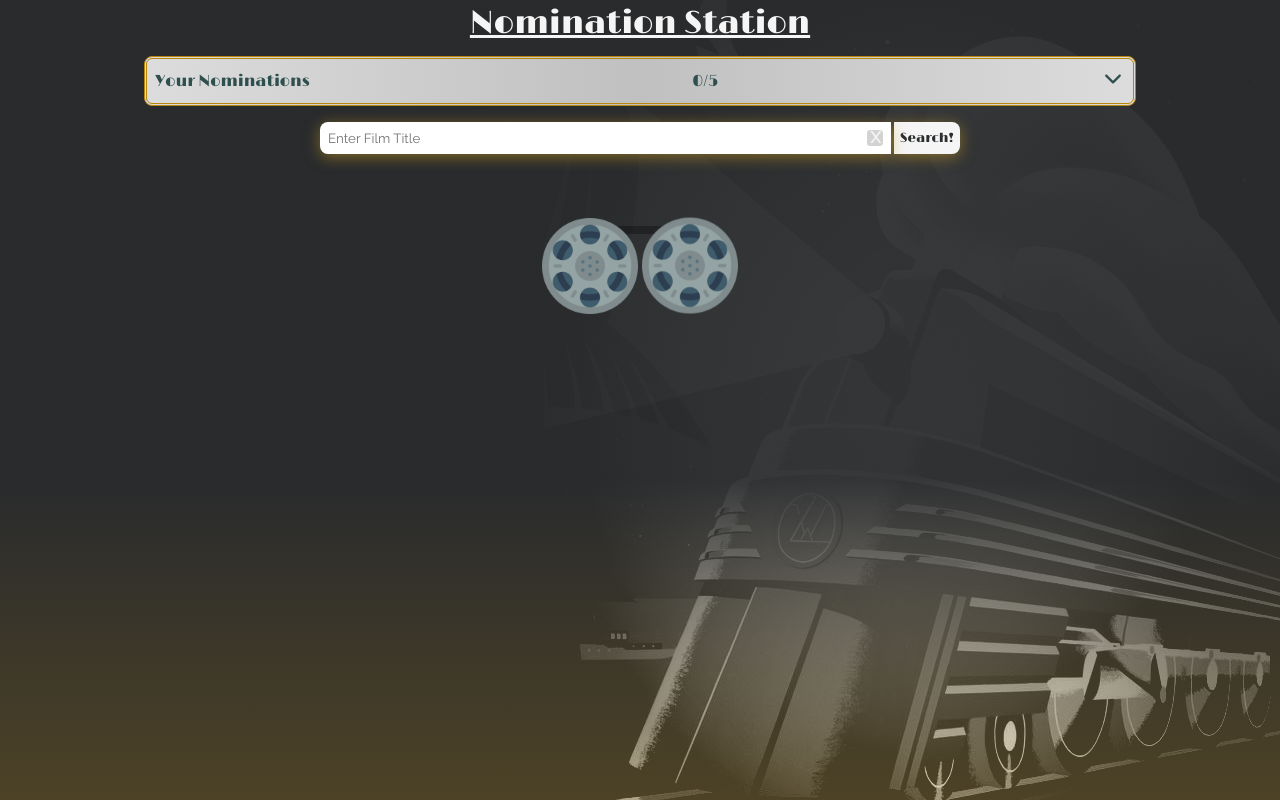
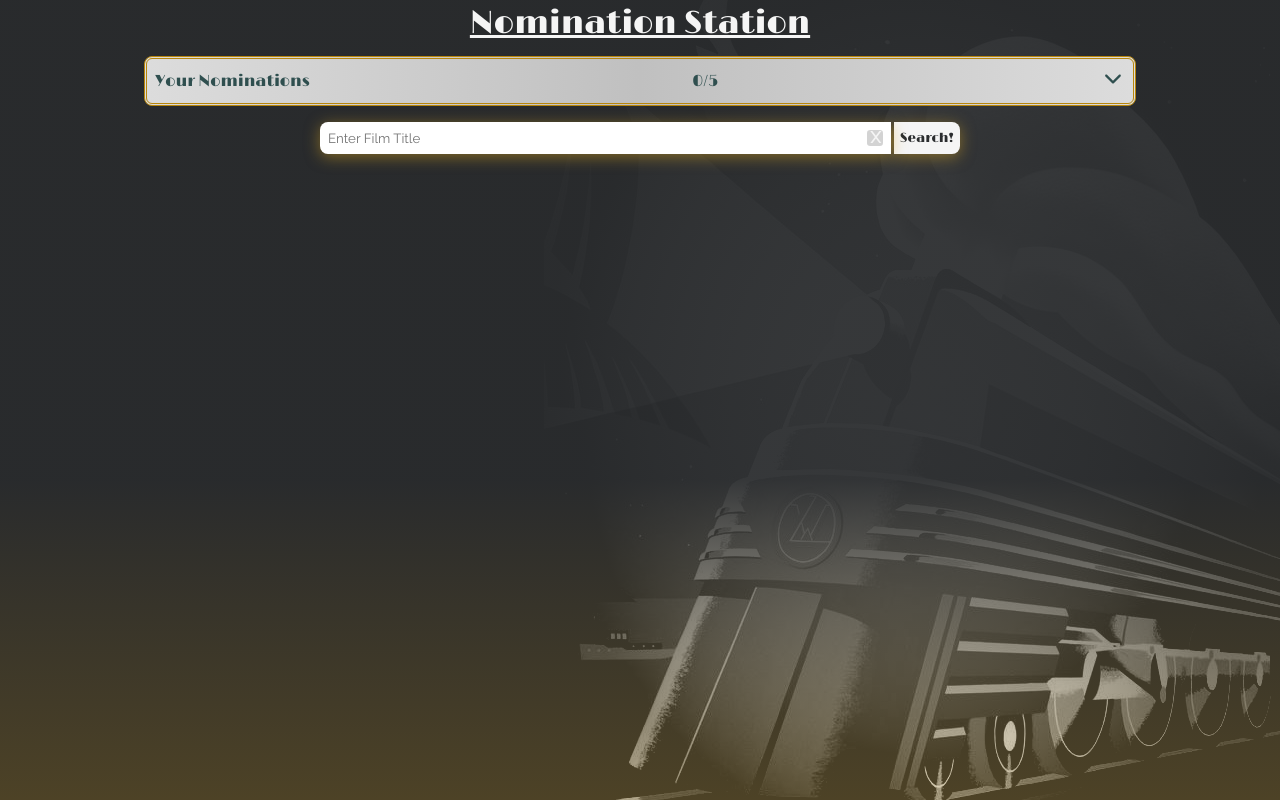
Before and after one commit to CraigNock/NominationStation, a React (Create React App) app: page / in a window 1280 px wide. Built offline with nearby package versions, Linux system fonts and the light colour scheme.

Commit message:
styling, load state

```diff
--- a/src/components/FilmCard/FilmCard.tsx
+++ b/src/components/FilmCard/FilmCard.tsx
@@ -12,6 +12,7 @@ interface props {
   poster: string,
 };
 
+//// Card for display/selection of individual film data ////
 const FilmCard: React.FC<PropsWithChildren<props>> = ({index, title, year, poster, children}) => {
   const [imgError, setImgError] = useState<boolean>(false);
   return (
--- a/src/components/FilmsDisplay/FilmsDisplay.tsx
+++ b/src/components/FilmsDisplay/FilmsDisplay.tsx
@@ -21,12 +21,15 @@ interface props {
   setSearchResults: React.Dispatch<React.SetStateAction<searchResults>>,
   nominations: singleFilm[],
   toggleNomination: (film: singleFilm) => void,
+  loading: boolean,
 }
 
-const FilmsDisplay: React.FC<props> = ({searchResults, setSearchResults, nominations, toggleNomination}) => {
-//to disable showmorebutton while fetching
+//// Display for film search results ////
+const FilmsDisplay: React.FC<props> = ({searchResults, setSearchResults, nominations, toggleNomination, loading}) => {
+//to disable "Show More" button while fetching
   const [disable, setDisable] = useState<boolean>(false);
 
+////Function to fetch more results when "Show More" is selected and add them to searchResults////
   const handleGetMoreResults = async () : Promise<any> => {
   //if all possible results are already displayed, return
     if(parseInt(searchResults.count) <= searchResults.films.length) return;
@@ -35,6 +38,7 @@ const FilmsDisplay: React.FC<props> = ({searchResults, setSearchResults, nominat
     let page = Math.floor(searchResults.films.length / 10) + 1;
     let results: getFilmsResults | string = await getFilms(searchResults.searchTerm, page);
     let newResults = [...searchResults.films];
+  //if there is an error; typeof results will be 'string'
     if(typeof results === 'object'){
       newResults = newResults.concat(results.films);
       setSearchResults({
@@ -80,10 +84,11 @@ const FilmsDisplay: React.FC<props> = ({searchResults, setSearchResults, nominat
           >
             Show More
           </MoreButton>
-        : <Loader/>
+        : ''
         }
       </Gallery>
       </AnimatePresence>
+      {(loading || disable) && <Loader/>}
     </StyledDiv>
   )
 };
@@ -100,12 +105,6 @@ const StyledDiv = styled.div`
   overflow-Y: auto;
   border-radius: .5rem;
   /* border: 3px ridge darkgoldenrod; */
-  @media (min-width: ${MEDIA_GATE.tablet}px){
-
-  };
-  @media (min-width: ${MEDIA_GATE.desktop}px){
-
-  };
 `;
 const Gallery = styled(motion.div)`
   display: flex;
--- a/src/components/Loader/Loader.tsx
+++ b/src/components/Loader/Loader.tsx
@@ -5,7 +5,6 @@ import { motion, AnimatePresence } from 'framer-motion';
 import reel from '../../assets/reel.png';
 
 interface props {
-
 };
 const Loader : React.FC<props> = () => {
 
@@ -44,21 +43,24 @@ const Loader : React.FC<props> = () => {
 export default Loader;
 
 const Wrapper = styled(motion.div)`
+  width: 100%;
   margin: 4rem auto;
+  text-align: center;
 `;
 const Reel = styled(motion.img)`
-  width: 6rem;
-  height: 6rem;
+  width: 4rem;
+  height: 4rem;
   margin: 0 .15rem;
   padding: 0 0 .1rem 0;
+  filter: grayscale(50%);
 `;
 const Reel2 = styled(Reel)`
   padding: .1rem 0 0 0;
 `;
 const Bar = styled.div`
-  height: .5rem;
+  height: .25rem;
   width: 5rem;
-  background: rgba(0,0,0,.3) ;
+  background: rgba(0,0,0,.4) ;
   margin: -1rem auto;
   z-index: -1;
 `;
--- a/src/components/Main/Main.tsx
+++ b/src/components/Main/Main.tsx
@@ -6,6 +6,7 @@ import SearchBar from '../Searchbar';
 import FilmsDisplay from '../FilmsDisplay';
 import NominationsDisplay from '../NominationDisplay';
 import Banner from '../Banner';
+import Loader from '../Loader';
 
 import {singleFilm} from '../../types';
 import {searchResults} from '../../types';
@@ -30,7 +31,8 @@ const Main = () => {
   });
 //toggle banner open
   const[bannerOpen, setBannerOpen] = useState<boolean>(false);
-
+//display Loader when loading
+  const [loading, setLoading] = useState<boolean>(false);
 
 //Function to toggle whether film is nominated by user
   const toggleNomination = (film : singleFilm): void => {
@@ -43,7 +45,7 @@ const Main = () => {
       setNominations(newNoms);
     };
   };
-//shows alert when nomination slots full
+//shows banner when nomination slots full
   useEffect(()=>{
     if(nominations.length < 5)return;
     setBannerOpen(true);
@@ -68,6 +70,7 @@ const Main = () => {
           <SearchBar
             searchResults={searchResults}
             setSearchResults={setSearchResults}
+            setLoading={setLoading}
           />
         </NavBar>
       </AnimateSharedLayout>
@@ -76,6 +79,7 @@ const Main = () => {
           searchResults={searchResults}
           setSearchResults={setSearchResults}
           toggleNomination={toggleNomination}
+          loading={loading}
         />
         <Snackbar
           open={bannerOpen}
--- a/src/components/NominateButtonWrap/NominateButtonWrap.tsx
+++ b/src/components/NominateButtonWrap/NominateButtonWrap.tsx
@@ -1,12 +1,12 @@
 import React, { PropsWithChildren } from 'react';
 import styled from 'styled-components';
 import { motion } from 'framer-motion';
-
 
 interface props {
   color: string,
 };
 
+//// A wrap to style buttons that will be used for selection/deselection ////
 const NominateButtonWrap: React.FC<PropsWithChildren<props>> = ({color, children}) => {
 
   return (
--- a/src/components/NominationDisplay/NominationDisplay.tsx
+++ b/src/components/NominationDisplay/NominationDisplay.tsx
@@ -10,7 +10,6 @@ import {MEDIA_GATE} from '../../constants';
 
 import {IoIosArrowDown} from 'react-icons/io';
 import {IoIosArrowUp} from 'react-icons/io';
-// import {IoMdRemoveCircle} from 'react-icons/io';
 import {IoMdRemoveCircleOutline} from 'react-icons/io';
 
 
@@ -19,6 +18,17 @@ interface props {
   toggleNomination: (film: singleFilm) => void,
 }
 
+//Styling object to be conditionally applied to nomination count
+const fives = {
+  color: 'darkgoldenrod',
+  fontSize: '1.25rem',
+  borderRadius: '50%',
+  webkitBoxShadow: '0px 3px 15px rgba(218,165,32,.5)',
+  mozBoxShadow: '0px 3px 15px rgba(218,165,32,.5)',
+  boxShadow: '0px 3px 15px rgba(218,165,32,.5)',
+  };
+
+//// Displays films that user has nominated ////
 const NominationDisplay: React.FC<props> = ({nominations, toggleNomination}) => {
 //state to toggle full nomination list
   const [show, setShow] = useState<boolean>(false);
@@ -33,7 +43,7 @@ const NominationDisplay: React.FC<props> = ({nominations, toggleNomination}) =>
       >
         <span>Your Nominations</span>
         <span
-          style={{color: (nominations.length === 5)? 'darkgoldenrod': 'inherit'}}
+          style={(nominations.length === 5)? fives: {}}
         >
           {`${nominations.length}/5`}
         </span>
--- a/src/components/Searchbar/SearchBar.tsx
+++ b/src/components/Searchbar/SearchBar.tsx
@@ -12,20 +12,26 @@ import {MEDIA_GATE} from '../../constants';
 interface props {
   searchResults: searchResults,
   setSearchResults: React.Dispatch<React.SetStateAction<searchResults>>,
+  setLoading: React.Dispatch<React.SetStateAction<boolean>>,
 }
 
-
-const SearchBar: React.FC<props> = ({searchResults, setSearchResults}) => {
-
+//// Search form to retrieve film list for display/selection ////
+const SearchBar: React.FC<props> = ({searchResults, setSearchResults, setLoading}) => {
+//updates shown value in form
   const [inputValue, setInputValue] = useState<string>('');
+//disables submit button while searching
   const [disable, setDisable] = useState<boolean>(false);
+//used to display total results found (but not shown)
   const [resultCount, setResultCount] = useState<string>('');
+//used to display errors returned from fetch
   const [error, setError] = useState<string>('');
 
+////Function to fetch intial results of search////
   const submitHandle = async (search:string, page: number) : Promise<any> => {
     if(!search || search.length < 2) return;
 //disables search button until results fetched
     setDisable(true);
+    setLoading(true);
     let results: getFilmsResults | string = await getFilms(search, page);
 //if there is an error; typeof results will be 'string'
     if(typeof results === 'object'){
@@ -41,6 +47,7 @@ const SearchBar: React.FC<props> = ({searchResults, setSearchResults}) => {
       setError(results);
     };
     setDisable(false);
+    setLoading(false);
   };
 
   return (
```
